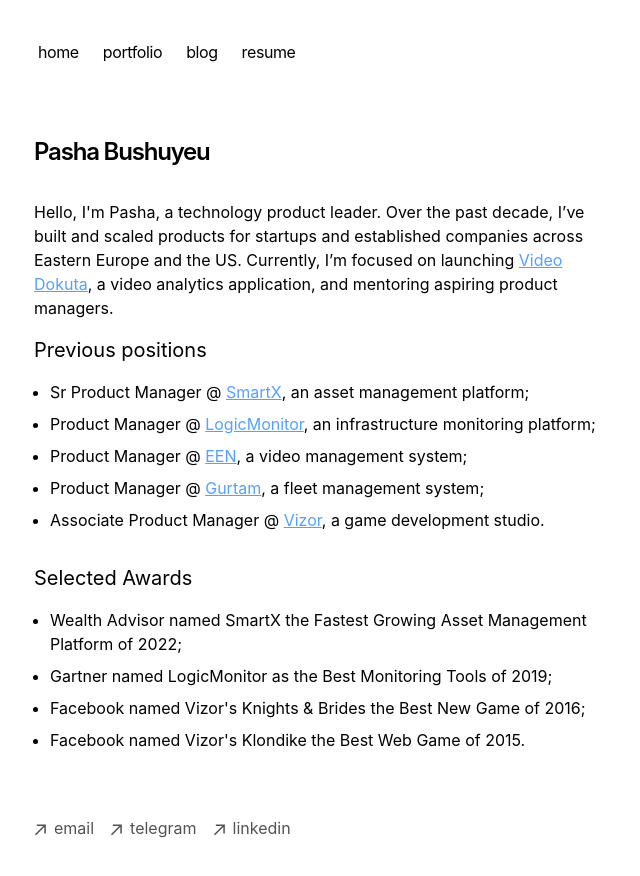
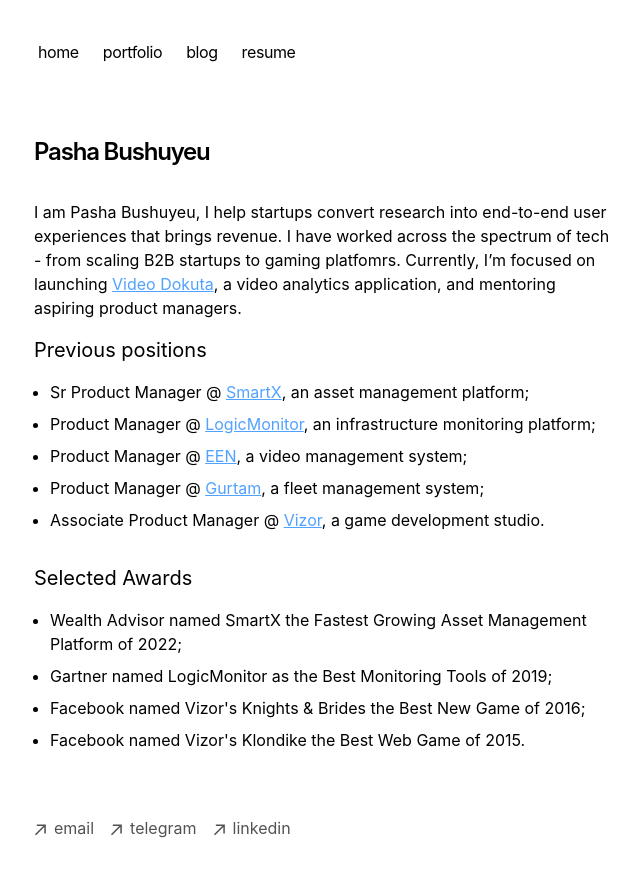
Before and after one commit to bushuyeu/portfolio, a Next.js app: page / in a window 1280 px wide. Shown: the top 876 px of the page, without its empty margins (318-958 px from the left). Built offline with nearby package versions, Linux system fonts and the light colour scheme.

Commit message:
description edit

```diff
--- a/app/page.tsx
+++ b/app/page.tsx
@@ -9,8 +9,8 @@
       </h1>
       <h3 className="mb-4">
         {`
-        Hello, I'm Pasha, a technology product leader. Over the past decade, I’ve built and scaled products for startups and established companies across Eastern Europe and the US. Currently, I’m focused on launching
-        `}{" "}
+        I am Pasha Bushuyeu, I help startups convert research into end-to-end user experiences that brings revenue. I have worked across the spectrum of tech - from scaling B2B startups to gaming platfomrs. Currently, I’m focused on launching
+        `}
         <Link
           href="https://videodokuta.com"
           target="_blank"
```
